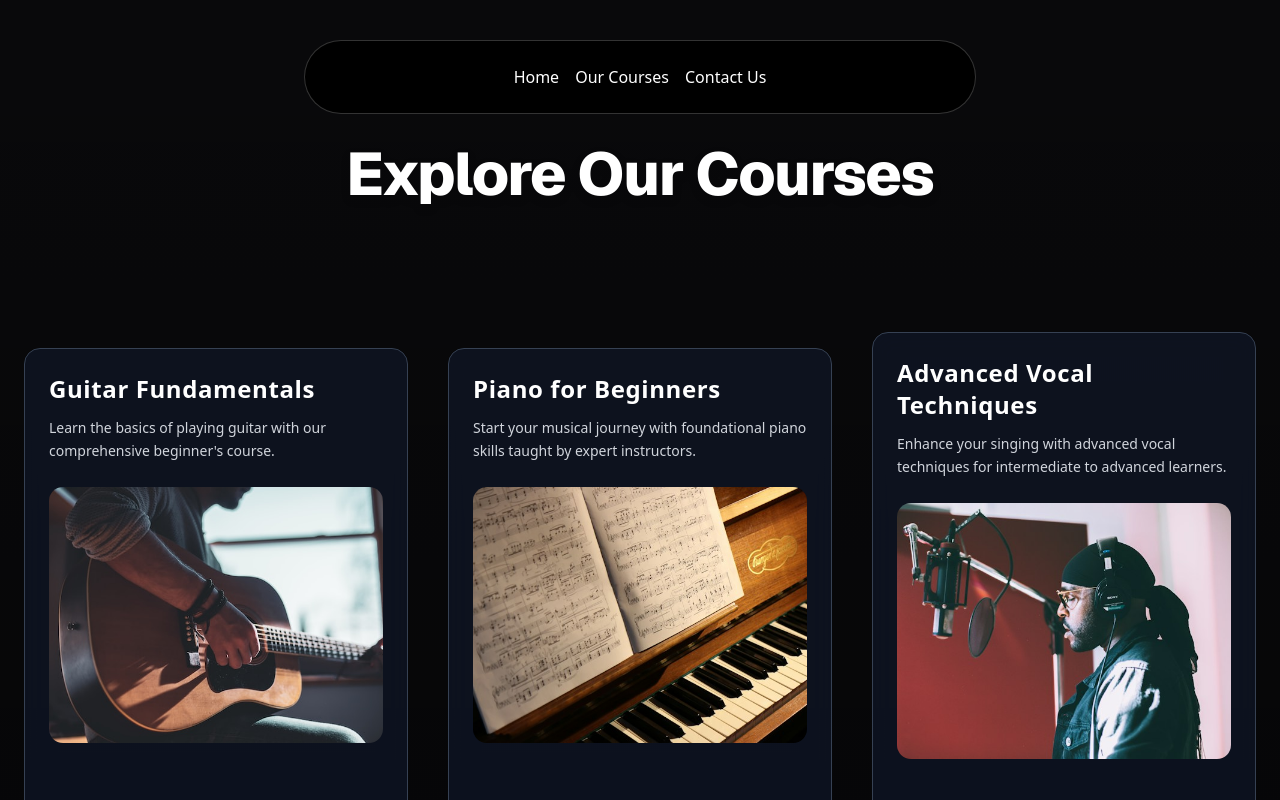
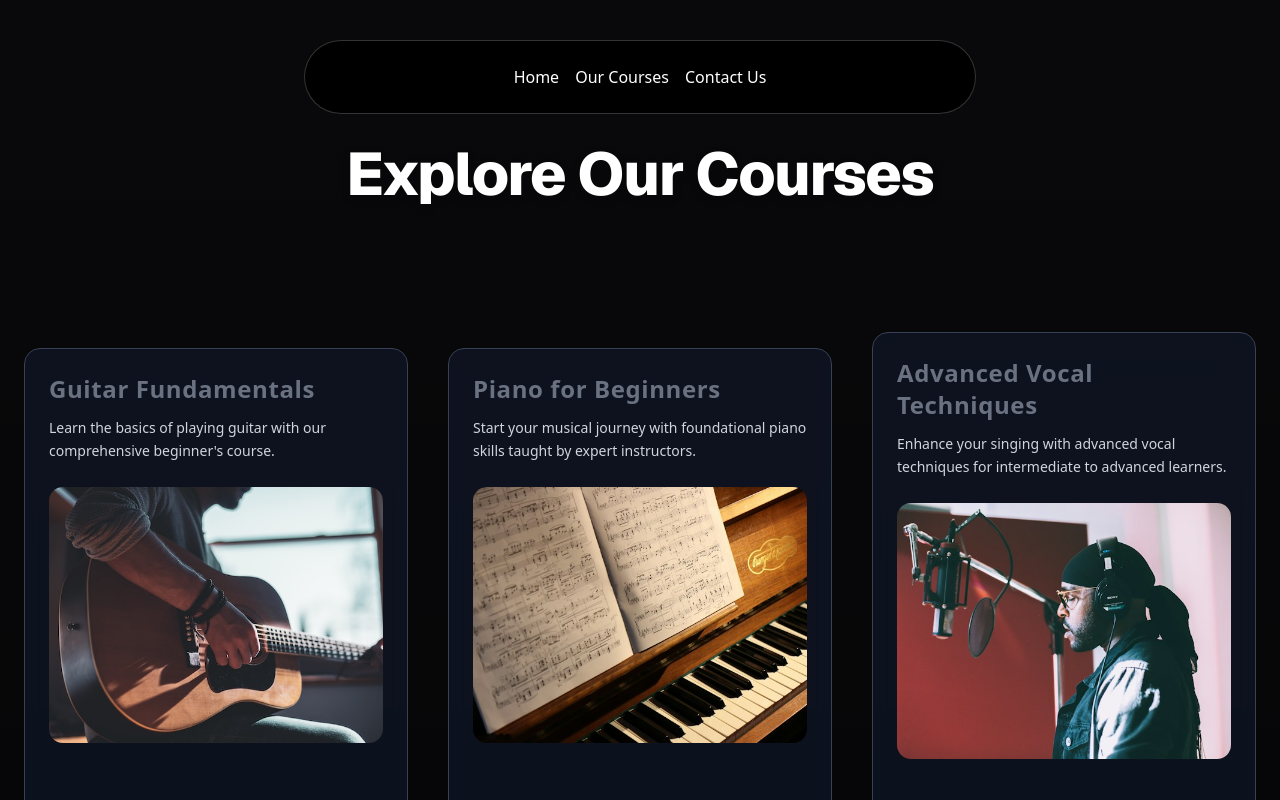
Before and after one commit to Czar-16/MusicMentor, a Next.js app: page /courses in a window 1280 px wide. Shown: the top 800 px of the page. Built offline with nearby package versions, Linux system fonts and the light colour scheme.

Commit message:
final commit -MM

```diff
--- a/src/app/courses/page.tsx
+++ b/src/app/courses/page.tsx
@@ -27,8 +27,8 @@ function allCoursePage() {
             >
               <CardItem
                 translateZ="50"
-                className="text-2xl font-bold text-white tracking-wide
-                group-hover/card:text-gray-400 transition-colors duration-300"
+                className="text-2xl font-bold text-gray-500 tracking-wide
+                group-hover/card:text-white transition-colors duration-300"
               >
                 {course.title}
               </CardItem>
@@ -37,7 +37,7 @@ function allCoursePage() {
                 as="p"
                 translateZ="60"
                 className="text-gray-300 text-sm max-w-sm mt-3 leading-relaxed
-                group-hover/card:text-gray-200 transition-colors duration-300"
+                group-hover/card:text-gray transition-colors duration-300"
               >
                 {course.description}
               </CardItem>
@@ -72,7 +72,7 @@ function allCoursePage() {
                   as="button"
                   className="cursor-pointer px-5 py-2.5 rounded-xl bg-gradient-to-r from-black to-black
                   text-white text-sm font-bold hover:scale-105 hover:shadow-lg
-                  hover:shadow-emerald-500/50 transition-all duration-300"
+                  hover:shadow-white/50 transition-all duration-300"
                 >
                   Sign Up
                 </CardItem>
```
